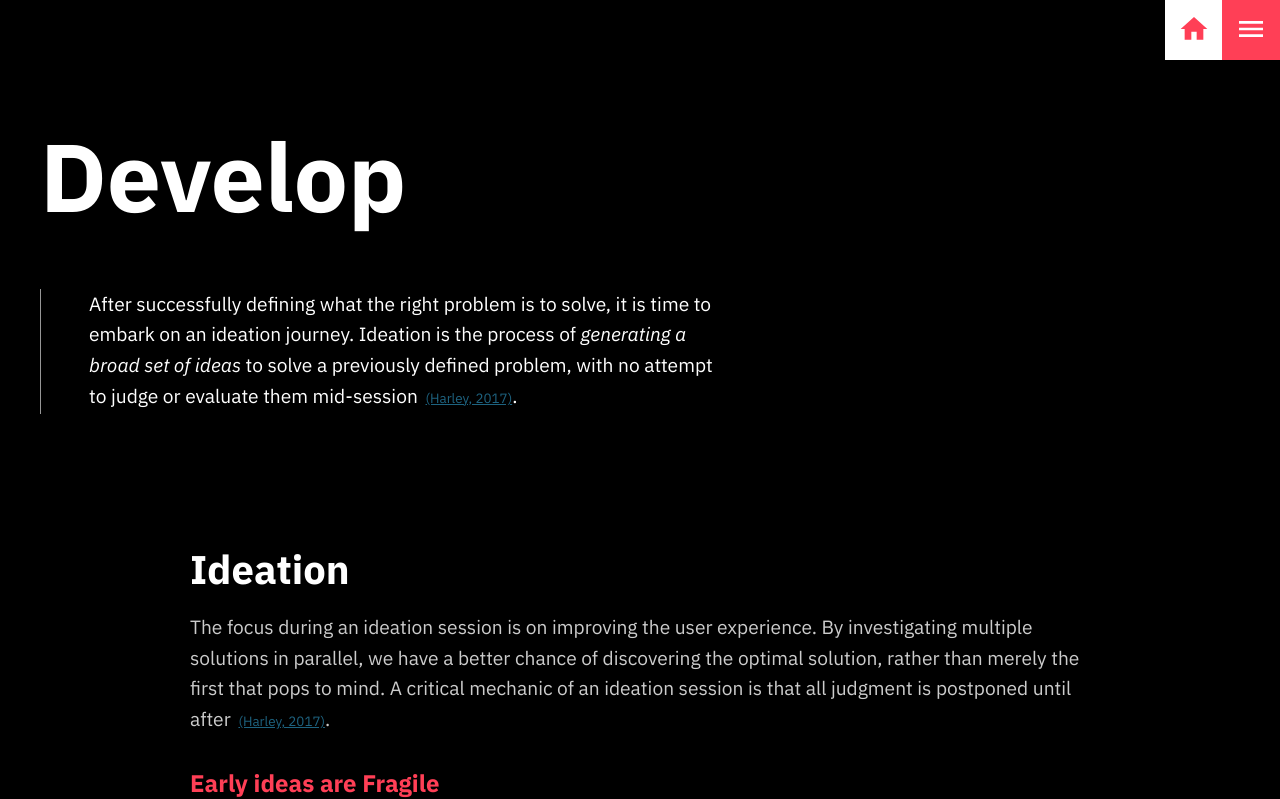
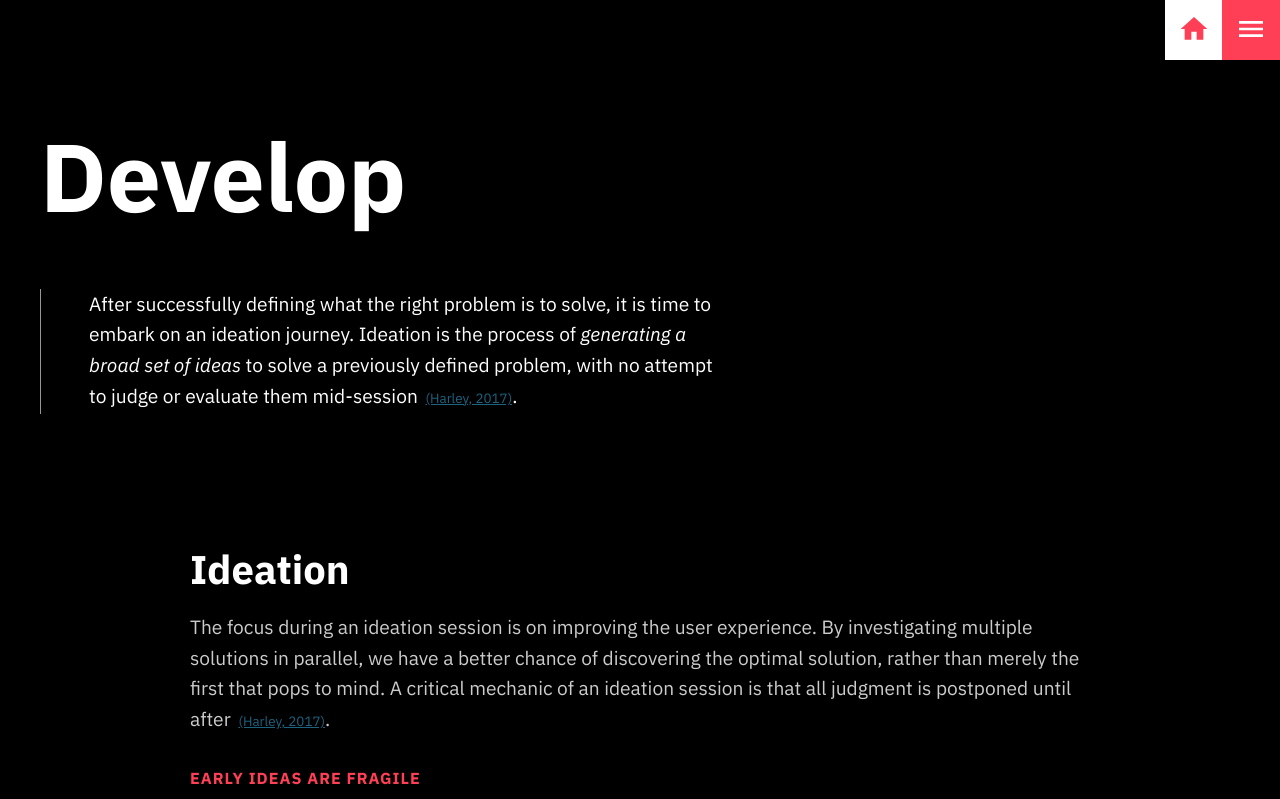
Before and after one commit to nwesthoff/ra-experience-design, a Next.js app: page /chapters/3-develop in a window 1280 px wide. Shown: the top 799 px of the page. Built offline with nearby package versions, Linux system fonts and the light colour scheme.

Commit message:
💅🏻 Style headings

```diff
--- a/components/Navigation/NextChapter.tsx
+++ b/components/Navigation/NextChapter.tsx
@@ -6,9 +6,14 @@ import { theme } from "../../config/theme";
 import { darken } from "polished";
 import { MdArrowForward } from "react-icons/md";
 
-const NextLinkTitle = styled.h3`
+const NextLinkTitle = styled.div`
   display: flex;
   align-items: center;
+
+  color: white;
+  margin: 0 0 1.2rem;
+  font-size: 3rem;
+  font-weight: 600;
 `;
 
 const NextLinkArrow = styled(MdArrowForward)`
@@ -18,12 +23,6 @@ const NextLinkArrow = styled(MdArrowForward)`
 
 const NextLinkWrapper = styled.div`
   background-color: ${theme.colors.primary};
-
-  h3 {
-    color: white;
-    margin: 0 0 1.2rem;
-    font-size: 3rem;
-  }
 
   h4 {
     margin-bottom: 0;
--- a/config/GlobalStyle.ts
+++ b/config/GlobalStyle.ts
@@ -117,17 +117,17 @@ const GlobalStyle = createGlobalStyle`
 
   h3 {
     color: ${theme.colors.primary};
-    font-size: 1.5rem;
-    margin: 2rem 0 0;
+    font-size: 1rem;
+    margin: 2rem 0 -.8rem;
     line-height: 1.2;
+    text-transform: uppercase;
+    letter-spacing: 1px;
   }
 
   h4, h5, h6 {
-    color: ${theme.colors.primary};
+    color: white;
     font-size: 1rem;
-    font-weight: 800;
-    text-transform: uppercase;
-    letter-spacing: 2px;
+    font-weight: 400;
   }
 
   /* TABLE STYLES */
--- a/pages/chapters/2-define.tsx
+++ b/pages/chapters/2-define.tsx
@@ -136,7 +136,7 @@ const DefinePage = () => (
       </ContentContainer>
     </PageWrapper>
 
-    <CaseStudyWrapper>
+    <CaseStudyWrapper style={{ paddingBottom: "0" }}>
       <ContentContainer>
         <h2>In Practice</h2>
         <p>
```
